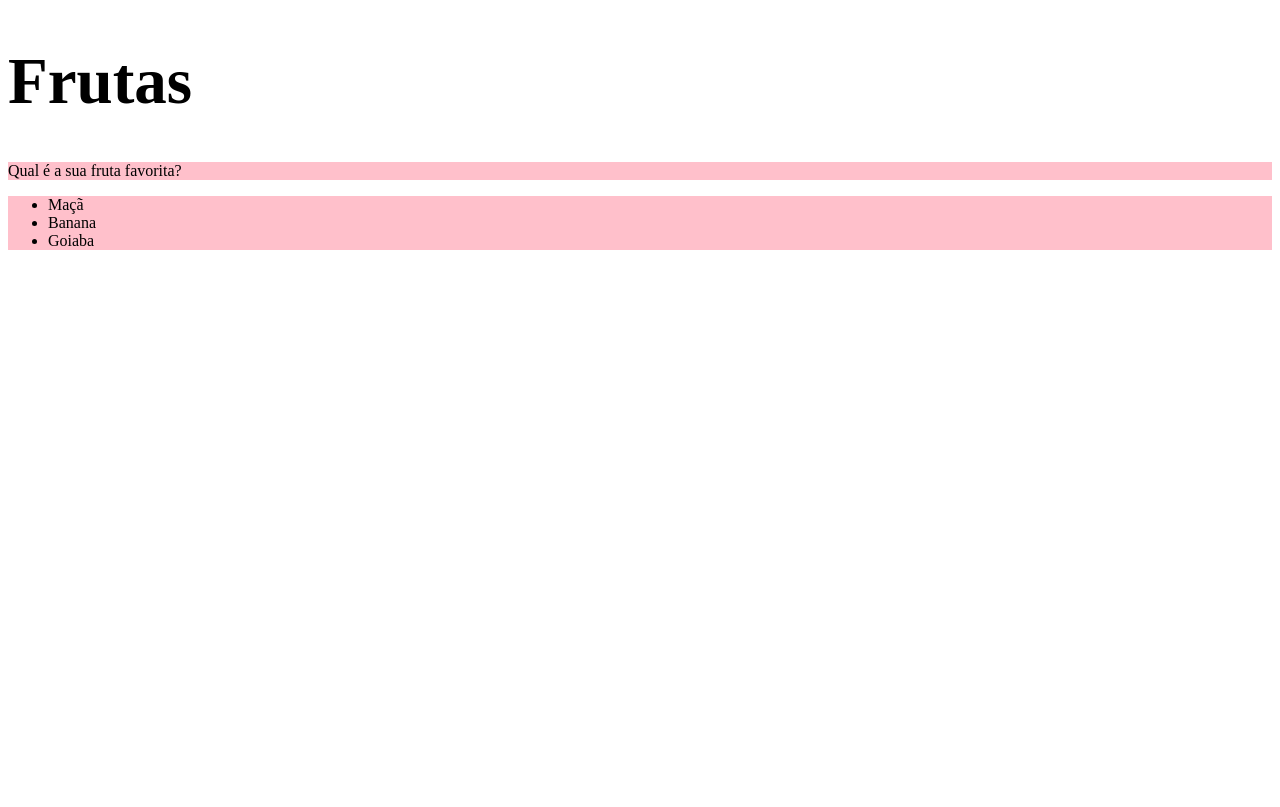
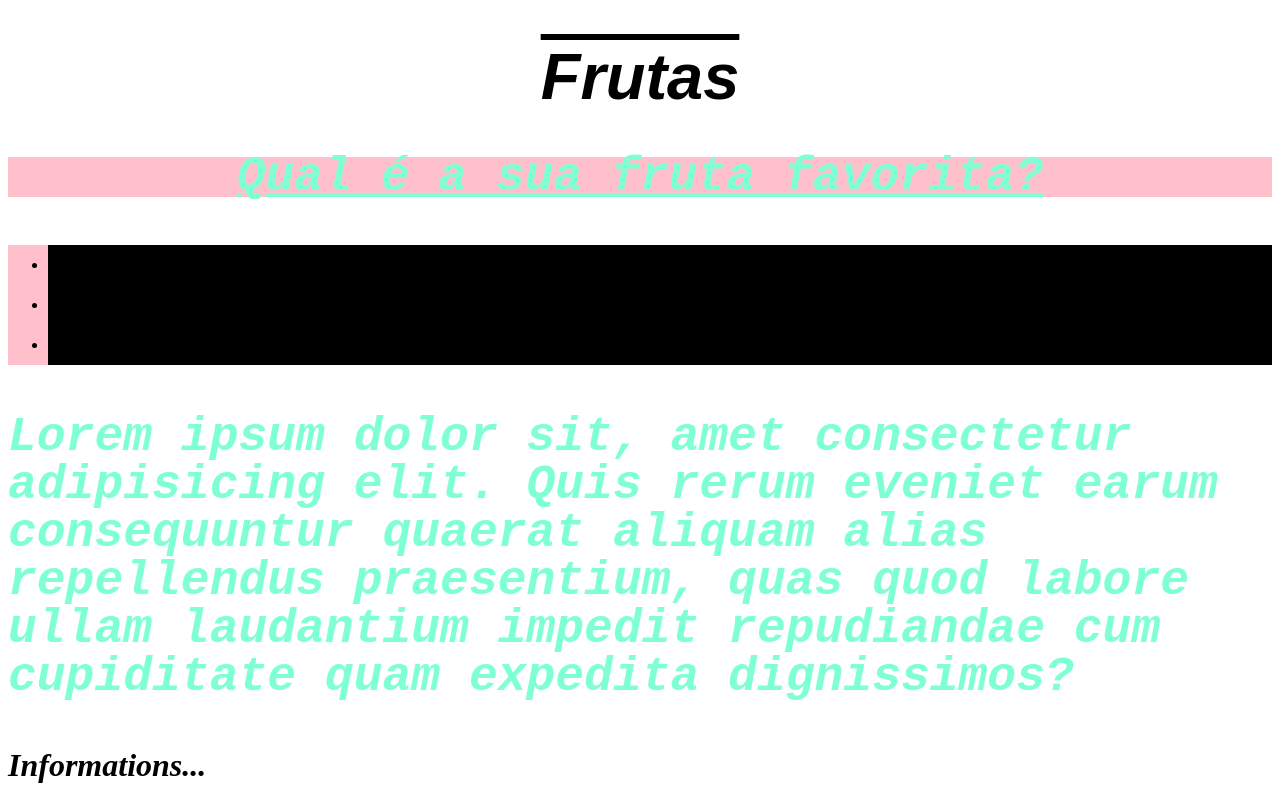
Before and after one commit to lluizgustavo/Web-Development, a plain HTML site: page fundamentals/section-3-basic-css-09/12/index.html in a window 1280 px wide. Drawn offline with Linux system fonts and the light colour scheme.

Commit message:
practicing text properties on CSS

```diff
--- a/fundamentals/section-3-basic-css-09/12/index.html
+++ b/fundamentals/section-3-basic-css-09/12/index.html
@@ -5,7 +5,10 @@
     <title>HTML</title>
     <style>
         h1 {
-            font-size: 65px
+            font-family: sans-serif;
+            font-size: 65px;
+            text-align: center;
+            text-decoration:overline;
         }
 
         ul {
@@ -13,8 +16,37 @@
         }
 
         .test {
-            background-color: pink
+            background-color: pink;
+            font-weight: bold;
+            font-style: italic;
+            line-height: 40px;
+            text-align: center;
+            text-decoration: underline;
+
         }
+
+        h2 {
+            font-size: 2em;
+        }
+
+
+        body {
+            font-size: 16px;
+            font-style:oblique;
+            line-height: 1;
+        }
+
+        p {
+            color:aquamarine;
+            font-size: 3em;
+            font-family: monospace;
+            font-weight: 600;
+        }
+
+        li {
+            background-color: black;
+        }
+
     </style>
   </head>
   <body>
@@ -25,5 +57,7 @@
       <li>Banana</li>
       <li>Goiaba</li>
     </ul>
+    <p>Lorem ipsum dolor sit, amet consectetur adipisicing elit. Quis rerum eveniet earum consequuntur quaerat aliquam alias repellendus praesentium, quas quod labore ullam laudantium impedit repudiandae cum cupiditate quam expedita dignissimos?</p>
+    <h2>Informations...</h2>
   </body>
 </html>
```
